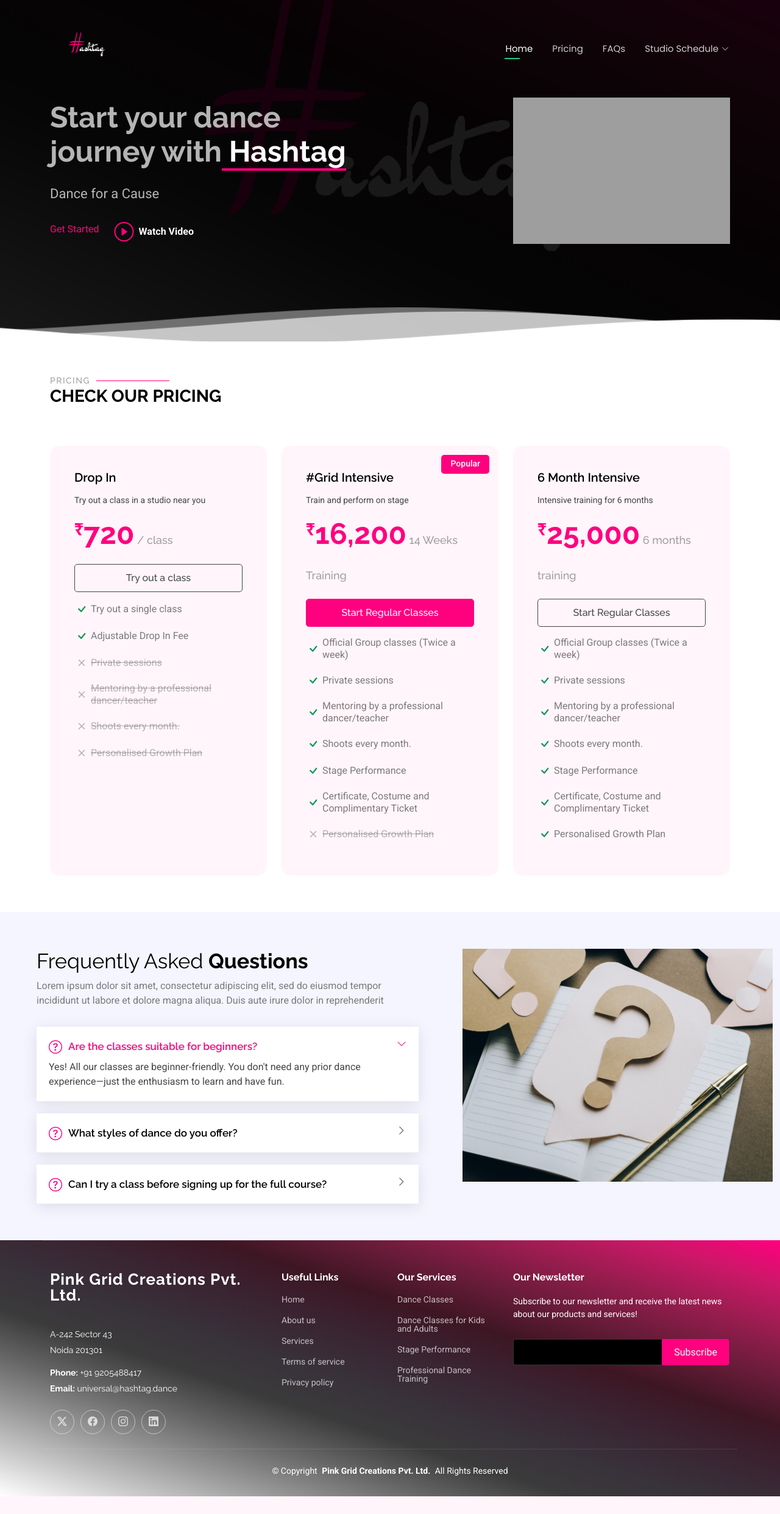
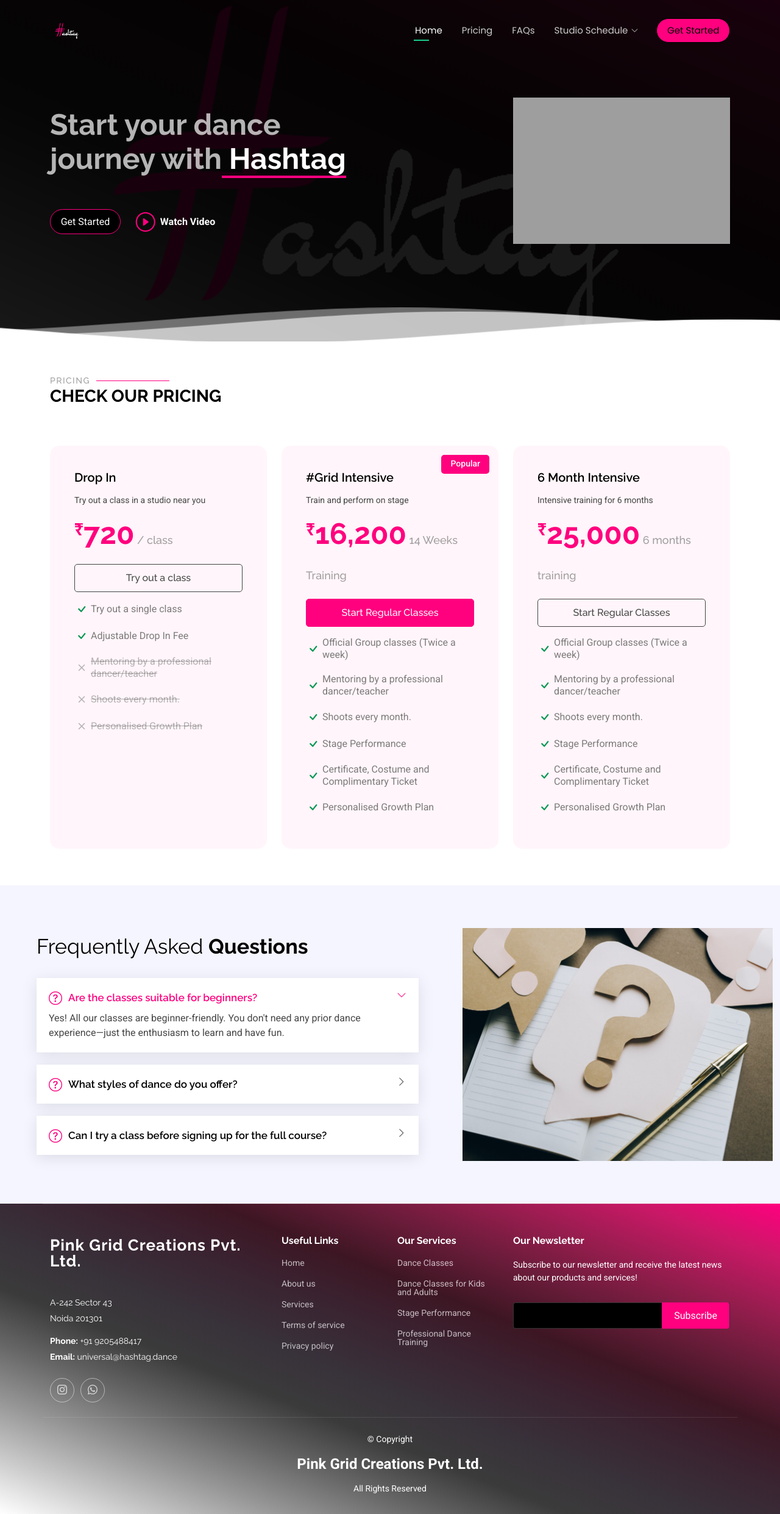
Before and after one commit to ShivekSinghal/hashtagWebsite, a Flask app: page / in a window 1280 px wide. Shown: the whole page at 61% size. Before the commit the page ends 2454 px from the top, so only its background shows below. Run offline with Flask 2, Linux system fonts and the light colour scheme; some libraries are stand-ins or nearby versions; grey boxes are pictures that could not be loaded.

Commit message:
Commit with new changes

```diff
--- a/main.py
+++ b/main.py
@@ -18,14 +18,36 @@ def main():
 
 # Studio to URL mapping
 STUDIO_URLS = {
-    'Noida': 'https://rzp.io/l/pDfeGSjmQ1',
-    'Rajouri Garden': 'https://rzp.io/l/pDfeGSjmQ1',
-    'Pitampura': 'https://rzp.io/l/pDfeGSjmQ1',
-    'Gurgaon': 'https://rzp.io/l/pDfeGSjmQ1',
-    'East Delhi': 'https://rzp.io/l/pDfeGSjmQ1',
-    'South Delhi': 'https://rzp.io/l/pDfeGSjmQ1',
+    'Noida': 'https://rzp.io/rzp/oGrCyY3K',
+    'Rajouri Garden': 'https://rzp.io/rzp/J5Aal4b4',
+    'Pitampura': 'https://rzp.io/rzp/MUOtfB9',
+    'Gurgaon': 'https://rzp.io/rzp/ZQmBMw4',
+    'East Delhi': 'https://rzp.io/rzp/TQ4ecBN',
+    'South Delhi': 'https://rzp.io/rzp/z5WJ4TVU',
     'Indirapuram': 'https://rzp.io/l/pDfeGSjmQ1',
-    'Ramagya': 'https://rzp.io/l/pDfeGSjmQ1'
+    'Ramagya': 'https://rzp.io/rzp/oGrCyY3K'
+}
+
+STUDIO_URLS_DROPIN = {
+    'Noida': 'https://rzp.io/rzp/oGrCyY3K',
+    'Rajouri Garden': 'https://rzp.io/rzp/J5Aal4b4',
+    'Pitampura': 'https://rzp.io/rzp/MUOtfB9',
+    'Gurgaon': 'https://rzp.io/rzp/ZQmBMw4',
+    'East Delhi': 'https://rzp.io/rzp/TQ4ecBN',
+    'South Delhi': 'https://rzp.io/rzp/z5WJ4TVU',
+    'Indirapuram': 'https://rzp.io/l/pDfeGSjmQ1',
+    'Ramagya': 'https://rzp.io/rzp/oGrCyY3K'
+}
+
+STUDIO_URLS_SIXMONTH= {
+    'Noida': 'https://rzp.io/rzp/oGrCyY3K',
+    'Rajouri Garden': 'https://rzp.io/rzp/J5Aal4b4',
+    'Pitampura': 'https://rzp.io/rzp/MUOtfB9',
+    'Gurgaon': 'https://rzp.io/rzp/ZQmBMw4',
+    'East Delhi': 'https://rzp.io/rzp/TQ4ecBN',
+    'South Delhi': 'https://rzp.io/rzp/z5WJ4TVU',
+    'Indirapuram': 'https://rzp.io/l/pDfeGSjmQ1',
+    'Ramagya': 'https://rzp.io/rzp/oGrCyY3K'
 }
 
 @app.route('/register', methods=['GET', 'POST'])
@@ -53,5 +75,37 @@ def register():
 
 
 
+@app.route('/register_sixmonths', methods=['GET', 'POST'])
+def register_hashtag():
+    if request.method == 'POST':
+        name = request.form.get('name')
+        phone = request.form.get('phone')
+        email = request.form.get('email')
+        studio = request.form.get('studio')
+        timestamp = datetime.now().strftime("%Y-%m-%d %H:%M:%S")  # ⬅️ Add this
+
+        # Save data to Google Sheet with timestamp
+        SHEET.append_row([timestamp, name, phone, email, studio])  # ⬅️ Add timestamp as first column
+
+        # Optional: Save to DB or do something with the data here
+
+        # Redirect based on selected studio
+        redirect_url = STUDIO_URLS_SIXMONTH.get(studio)
+        if redirect_url:
+            return redirect(redirect_url)
+        else:
+            return "Invalid studio selected", 400
+
+    return render_template('register.html', studios=STUDIO_URLS.keys())
+
+@app.route('/terms')
+def terms_and_conditions():
+    return render_template("terms.html")
+
+@app.route('/privacypolicy')
+def privacypolicy():
+    return render_template("privacypolicy.html")
+
+
 if __name__ == '__main__':
-    app.run(debug=True, port=5000)
+    app.run(debug=True, port=5500)
--- a/static/css/main.css
+++ b/static/css/main.css
@@ -817,6 +817,32 @@ section,
   z-index: 3;
 }
 
+.container-fluid {
+  padding-top: 10px;
+  padding-bottom: 10px;
+}
+
+.sitename {
+  height: 60px;
+  font-size: 1.5rem;
+  display: flex;
+  align-items: center;
+  justify-content: center;
+
+}
+.container-fluid {
+  padding-top: 10px;
+  padding-bottom: 10px;
+}
+
+.sitename {
+  height: 60px;
+  font-size: 1.5rem;
+  display: flex;
+  align-items: center;
+}
+
+
 .hero h1 {
   margin: 0 0 20px 0;
   font-size: 48px;
--- a/templates/index.html
+++ b/templates/index.html
@@ -59,6 +59,7 @@
     box-sizing: border-box;
   }
 
+
   #iframeContainer iframe {
     width: 100%;
     height: 100%;
@@ -73,7 +74,7 @@
     position: absolute;
     top: 10px;
     right: 15px;
-    background: #ff007f;
+    background: #000;
     color: white;
     border: none;
     border-radius: 50%;
@@ -83,6 +84,33 @@
     cursor: pointer;
     z-index: 1;
   }
+  #main-btn {
+      display: inline-block;
+      padding: 7.85px 16.625px;
+      color: #ffffff;
+      background-color: #000000;
+      border: 1.5px solid #ff007f;
+      border-radius: 40px;
+      text-decoration: none;
+      transition: all 0.3s ease;
+      cursor: pointer;
+    }
+
+    #main-btn2 {
+      display: inline-block;
+      padding: 7.85px 16.625px;
+      color: #000;
+      background-color: #ff007f;
+      border: 1.5px solid #000;
+      border-radius: 40px;
+      text-decoration: none;
+      transition: all 0.3s ease;
+      cursor: pointer;
+    }
+
+    #main-btn:hover {
+      background-color: #ff007f;
+      color: #000000;
 </style>
 
 </head>
@@ -90,36 +118,21 @@
 <body class="index-page">
 
   <header id="header" class="header d-flex align-items-center fixed-top">
-    <div class="container-fluid container-xl position-relative d-flex align-items-center justify-content-between">
+    <div class="container position-relative d-flex align-items-center justify-content-between" style="height: 60px;">
 
       <a href="index.html" class="logo d-flex align-items-center">
-        <!-- Uncomment the line below if you also wish to use an image logo -->
-        <!-- <img src="assets/img/logo.png" alt=""> -->
-        <h1 class="sitename" style="height: 120px; display: flex; align-items: center;">
-  <img src="../static/img/hashtaglogo.png" alt="Logo" style="max-height: 100%; max-width: 100%; object-fit: contain;">
-</h1>
-
+        <h1 class="sitename" style="height: 50px; display: flex; align-items: center;">
+          <img src="../static/img/hashtaglogo.png" alt="Logo" style="height: 50px; width: auto; object-fit: contain;">
+        </h1>
       </a>
 
       <nav id="navmenu" class="navmenu">
         <ul>
           <li><a href="#hero" class="active">Home</a></li>
-
           <li><a href="#pricing">Pricing</a></li>
-
           <li><a href="#faq">FAQs</a></li>
           <li class="dropdown"><a href="#"><span>Studio Schedule</span> <i class="bi bi-chevron-down toggle-dropdown"></i></a>
             <ul>
-
-<!--              <li class="dropdown"><a href="#"><span>Deep Dropdown</span> <i class="bi bi-chevron-down toggle-dropdown"></i></a>-->
-<!--                <ul>-->
-<!--                  <li><a href="#">Deep Dropdown 1</a></li>-->
-<!--                  <li><a href="#">Deep Dropdown 2</a></li>-->
-<!--                  <li><a href="#">Deep Dropdown 3</a></li>-->
-<!--                  <li><a href="#">Deep Dropdown 4</a></li>-->
-<!--                  <li><a href="#">Deep Dropdown 5</a></li>-->
-<!--                </ul>-->
-<!--              </li>-->
               <li><a href="../static/img/Noida.png" download>Noida</a></li>
               <li><a href="../static/img/RG.png" download>Rajouri Garden</a></li>
               <li><a href="../static/img/Preet Vihar.png" download>East Delhi</a></li>
@@ -130,7 +143,10 @@
               <li><a href="../static/img/Ramagya.png" download>Noida Sector 50 (Ramagya)</a></li>
             </ul>
           </li>
+
+          <li><a href="#" class="cta-btn" id="main-btn2" onclick="openIframe()">Get Started</a></li>
         </ul>
+
         <i class="mobile-nav-toggle d-xl-none bi bi-list"></i>
       </nav>
 
@@ -152,9 +168,9 @@
 
           <div class="col-lg-6  d-flex flex-column justify-content-center" data-aos="fade-in">
             <h1>Start your dance journey with<span> Hashtag</span></h1>
-            <p>Dance for a Cause</p>
+            <p></p>
             <div class="d-flex">
-              <a href="#" class="cta-btn" onclick="openIframe()">Get Started</a>
+              <a href="#" class="cta-btn" id="main-btn" onclick="openIframe()">Get Started</a>
               <a href="https://www.youtube.com/watch?v=h7qtzf0EL6c" class="glightbox btn-watch-video d-flex align-items-center"><i class="bi bi-play-circle"></i><span>Watch Video</span></a>
             </div>
           </div>
@@ -284,7 +300,6 @@
           <ul>
             <li><i class="bi bi-check"></i> <span>Try out a single class</span></li>
             <li><i class="bi bi-check"></i> <span>Adjustable Drop In Fee</span></li>
-            <li class="na"><i class="bi bi-x"></i> <span>Private sessions</span></li>
             <li class="na"><i class="bi bi-x"></i> <span>Mentoring by a professional dancer/teacher</span></li>
             <li class="na"><i class="bi bi-x"></i> <span>Shoots every month.</span></li>
             <li class="na"><i class="bi bi-x"></i> <span>Personalised Growth Plan</span></li>
@@ -303,12 +318,11 @@
 <!--          <p class="text-center small">*Charged Quarterly</p>-->
           <ul>
             <li><i class="bi bi-check"></i> <span>Official Group classes (Twice a week)</span></li>
-            <li><i class="bi bi-check"></i> <span>Private sessions</span></li>
             <li><i class="bi bi-check"></i> <span>Mentoring by a professional dancer/teacher</span></li>
             <li><i class="bi bi-check"></i> <span>Shoots every month.</span></li>
             <li><i class="bi bi-check"></i> <span>Stage Performance</span></li>
             <li><i class="bi bi-check"></i> <span>Certificate, Costume and Complimentary Ticket</span></li>
-            <li class="na"><i class="bi bi-x"></i> <span>Personalised Growth Plan</span></li>
+            <li><i class="bi bi-check"></i> <span>Personalised Growth Plan</span></li>
           </ul>
         </div>
       </div>
@@ -323,7 +337,6 @@
 <!--          <p class="text-center small">Charged together</p>-->
           <ul>
             <li><i class="bi bi-check"></i> <span>Official Group classes (Twice a week)</span></li>
-            <li><i class="bi bi-check"></i> <span>Private sessions</span></li>
             <li><i class="bi bi-check"></i> <span>Mentoring by a professional dancer/teacher</span></li>
             <li><i class="bi bi-check"></i> <span>Shoots every month.</span></li>
             <li><i class="bi bi-check"></i> <span>Stage Performance</span></li>
@@ -361,7 +374,6 @@
             <div class="content px-xl-5" data-aos="fade-up" data-aos-delay="100">
               <h3><span>Frequently Asked </span><strong>Questions</strong></h3>
               <p>
-                Lorem ipsum dolor sit amet, consectetur adipiscing elit, sed do eiusmod tempor incididunt ut labore et dolore magna aliqua. Duis aute irure dolor in reprehenderit
               </p>
             </div>
 
@@ -502,10 +514,9 @@
             <p><strong>Email:</strong> <span>universal@hashtag.dance</span></p>
           </div>
           <div class="social-links d-flex mt-4">
-            <a href=""><i class="bi bi-twitter-x"></i></a>
-            <a href=""><i class="bi bi-facebook"></i></a>
-            <a href=""><i class="bi bi-instagram"></i></a>
-            <a href=""><i class="bi bi-linkedin"></i></a>
+
+            <a href="https://www.instagram.com/hashtagfordance?igsh=MTgyMmdvc2sxeG15cw=="><i class="bi bi-instagram"></i></a>
+            <a href="https://wa.me/919205488417?text=Hi!%20I’m%20interested%20in%20dance%20classes%20at%20Hashtag%20.%20Can%20you%20share%20the%20details%3F"><i class="bi bi-whatsapp"></i></a>
           </div>
         </div>
 
@@ -515,8 +526,8 @@
             <li><a href="#">Home</a></li>
             <li><a href="#">About us</a></li>
             <li><a href="#">Services</a></li>
-            <li><a href="#">Terms of service</a></li>
-            <li><a href="#">Privacy policy</a></li>
+            <li><a href="{{url_for('terms_and_conditions')}}">Terms of service</a></li>
+            <li><a href="{{url_for('privacypolicy')}}">Privacy policy</a></li>
           </ul>
         </div>
 
--- a/templates/register.html
+++ b/templates/register.html
@@ -58,6 +58,7 @@
             <div class="mb-4">
                 <label for="studio" class="form-label">Studio:</label>
                 <select class="form-select" name="studio" required>
+                        <option selected disabled value="">Select Studio</option>
                     {% for studio in studios %}
                         <option value="{{ studio }}">{{ studio }}</option>
                     {% endfor %}
```
Also changed, not shown: templates/privacypolicy.html (added, +148 -0 lines), templates/terms.html (added, +91 -0 lines), static/img/hashtaglogo.png.
